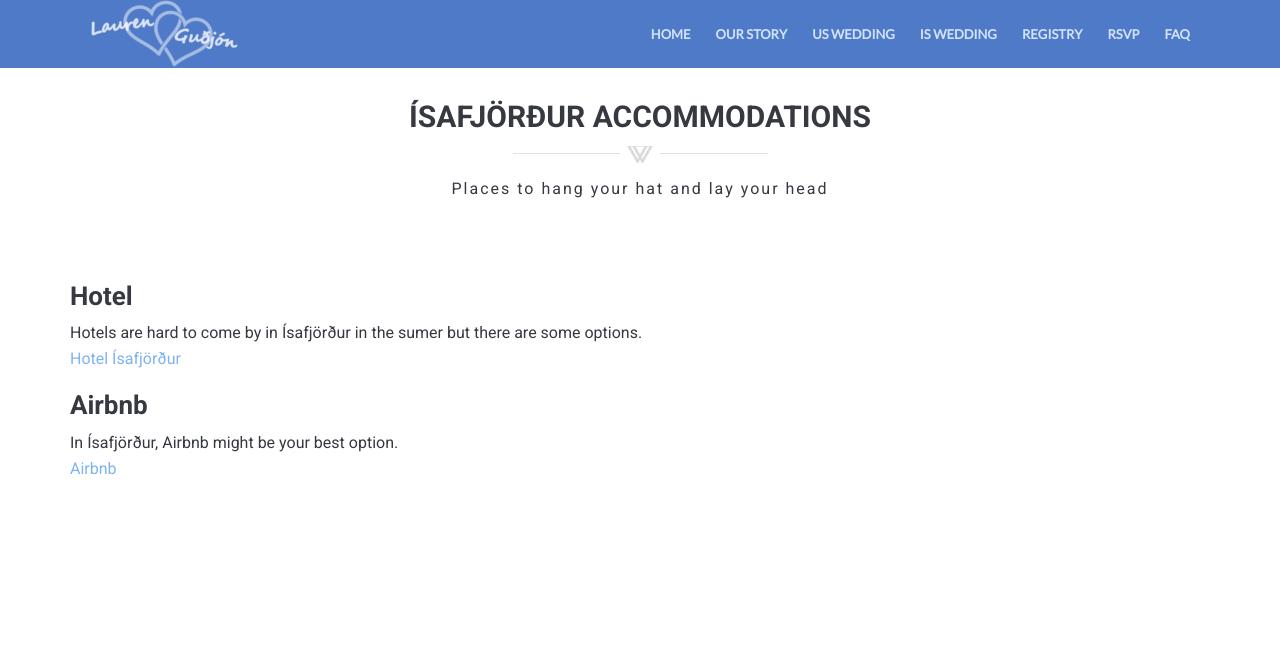
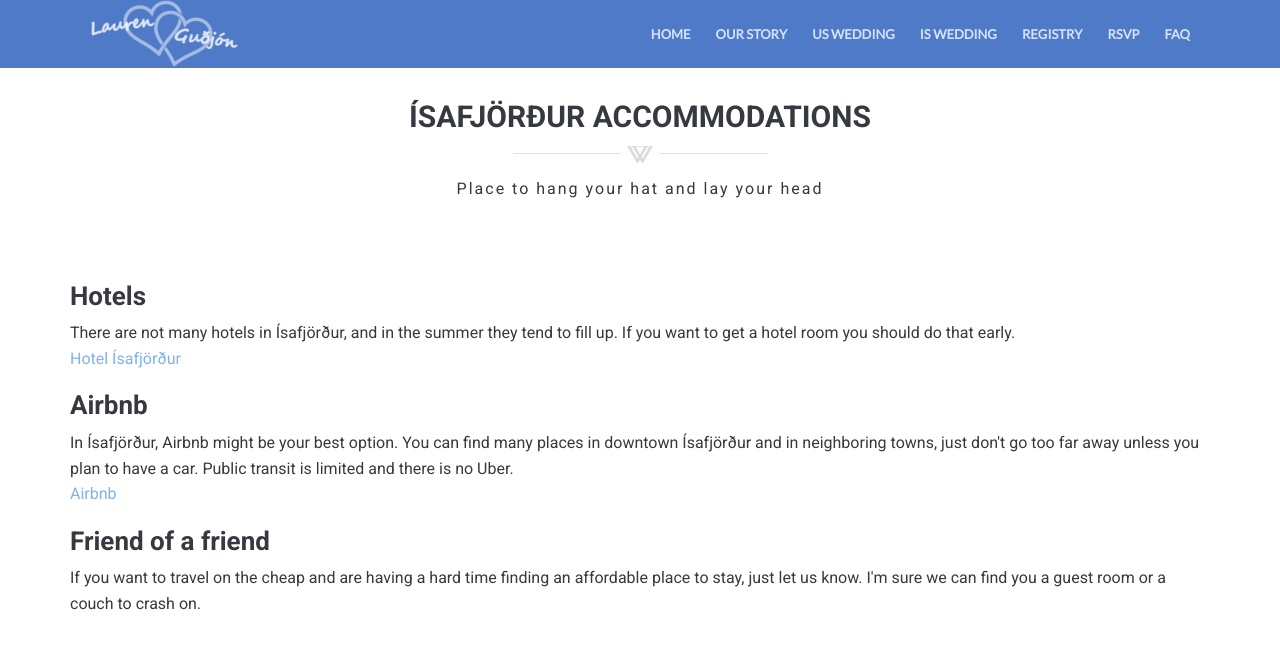
Before and after one commit to geinarm/lsgm-website, a Jekyll site: the page built from is-accomidation.html, in a window 1280 px wide and 900 px high. Shown: the top 649 px of the window. Built offline with Jekyll 4.4.1, drawn with Linux system fonts in a browser that asks for light colours.

Commit message:
Minor change to is-accomidation page

```diff
--- a/is-accomidation.html
+++ b/is-accomidation.html
@@ -1,26 +1,31 @@
 ---
 layout: page
 title: Ísafjörður Accommodations
-subtitle: Places to hang your hat and lay your head
+subtitle: Place to hang your hat and lay your head
 permalink: /is-accommodation/
 ---
 
 <section>
 	<div class="container">
 
-	  <h3>Hotel</h3>
+		<h3>Hotels</h3>
 		<p>
-	    Hotels are hard to come by in Ísafjörður in the sumer but there are some options.
+			There are not many hotels in Ísafjörður, and in the summer they tend to fill up. If you want to get a hotel room you should do that early.
 			<br/>
 			<a href="http://isafjordurhotels.is/">Hotel Ísafjörður</a>
 		</p>
 
 		<h3>Airbnb</h3>
 		<p>
-	    In Ísafjörður, Airbnb might be your best option.
+			In Ísafjörður, Airbnb might be your best option. You can find many places in downtown Ísafjörður and in neighboring towns, just don't go too far away unless you plan to have a car. Public transit is limited and there is no Uber.
 			<br/>
 			<a href ="https://www.airbnb.com/s/%C3%8Dsafj%C3%B6r%C3%B0ur--Iceland?guests=2&checkin=07%2F14%2F2017&checkout=07%2F15%2F2017&ss_id=40cxjbil&source=bb&page=1&s_tag=vxkmol7T&allow_override%5B%5D=">Airbnb</a>
 		</p>
+
+		<h3>Friend of a friend</h3>
+		<p>
+			If you want to travel on the cheap and are having a hard time finding an affordable place to stay, just let us know. I'm sure we can find you a guest room or a couch to crash on.
+		</p>
 	</div>
-  <div class="vspace500"></div>
+	<div class="vspace400"></div>
 </section>
```
Lines whose indentation alone changed are shown as unchanged.
